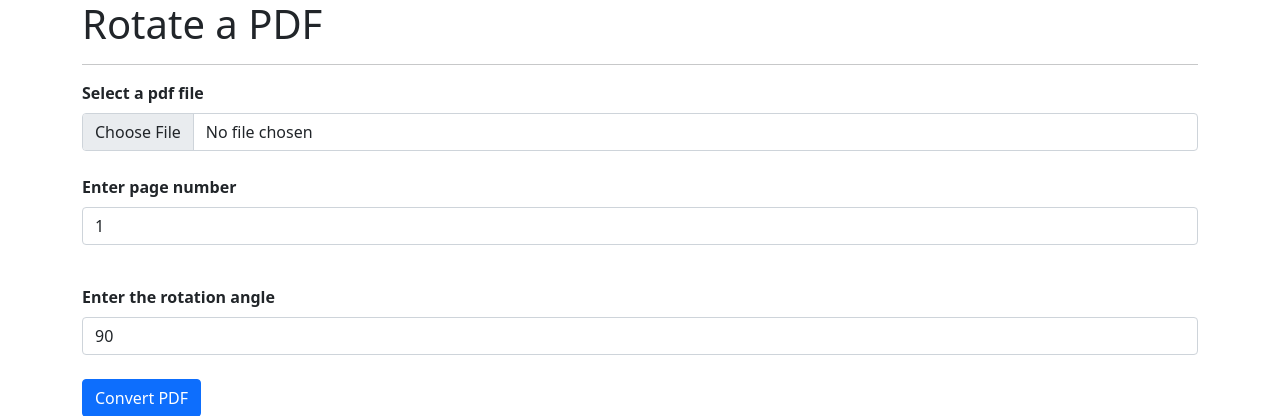
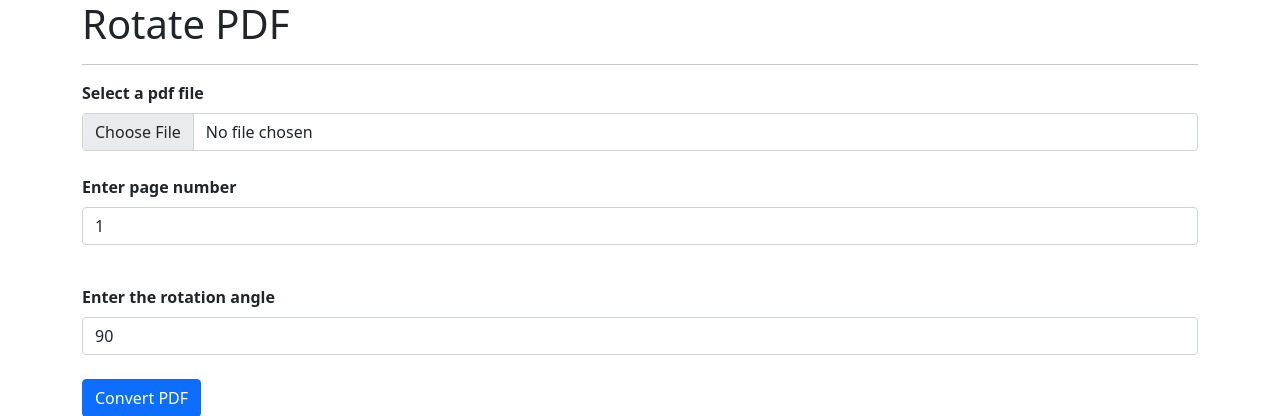
Before and after one commit to vinayassrao/pdfrotate, a Flask app: page / in a window 1280 px wide. Shown: the top 416 px of the page. Run offline with Flask 2, Linux system fonts and the light colour scheme.

Commit message:
Added comments

```diff
--- a/app.py
+++ b/app.py
@@ -15,7 +15,7 @@ if not(os.path.isdir(path+'/Converted')):
 
 
 
-
+# Function to check for any issues in the received data
 def check(pdf,angle,pagenum):
 	if pdf.filename == '':
 		return {"Message" :"File has not been uploaded...",'status_code' : 301}
@@ -46,6 +46,8 @@ class Rotate(Resource):
 		totalpages= pdf_reader.numPages
 
 
+		#Rotate the specified page
+
 		for pageno in range(totalpages):
 			page = pdf_reader.getPage(pageno)
 			if  pageno+1 == pagenum:
--- a/templates/upload.html
+++ b/templates/upload.html
@@ -13,7 +13,7 @@
 	<div class="container">
 		<div class="row">
 			<div class="col">
-				<h1>Rotate a PDF </h1>
+				<h1>Rotate PDF </h1>
 				<hr>
 			<!--	{% if flag %}
 				<div class="alert alert-success" role="alert">
```
